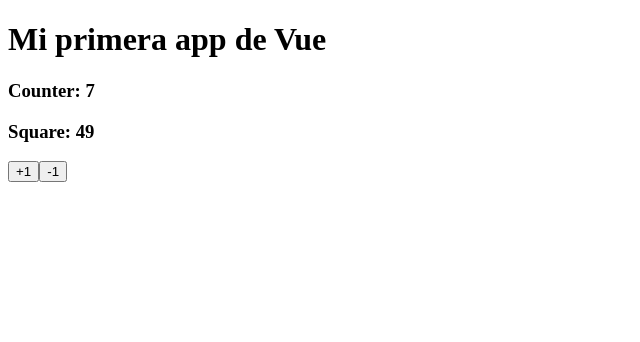
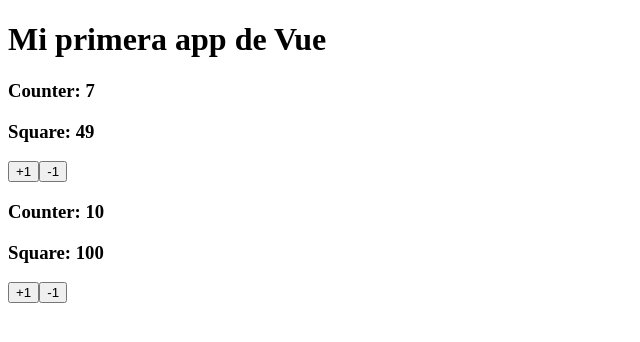
Before and after one commit to vic-dt/indecision-app, a Vue app: page / in a window 1280 px wide. Shown: the top 342 px of the page, without its empty margins (0-640 px from the left). Built offline with nearby package versions, Linux system fonts and the light colour scheme; the HTML template or start-up script is replaced by a standard one.

Commit message:
diferentes modos para crear componentes

```diff
--- a/src/App.vue
+++ b/src/App.vue
@@ -2,12 +2,13 @@
 <template>
     <h1>Mi primera app de Vue</h1>
 <MeusNumerator  :valorem="7" />
-
+  <MeusNumeratorScript :valorem="10"/>
 </template>
 
 <script lang="ts" setup>
 import MeusNumerator from './components/MeusNumerator.vue';
 
+import MeusNumeratorScript from './components/MeusNumeratorScript.vue';
 
 
 </script>
--- /dev/null
+++ b/src/components/MeusNumeratorScript.vue
@@ -0,0 +1,32 @@
+<template>
+  <h3>Counter: {{ numerus }}</h3>
+  <h3>Square: {{ quadrataNumerus }}</h3>
+
+  <div>
+    <button @click="numerus++">+1</button>
+    <button @click="numerus--">-1</button>
+  </div>
+</template>
+
+<script lang="ts">
+import { computed, ref, defineComponent } from 'vue';
+
+export default defineComponent({
+  props: {
+    valorem: { type: Number, required: true },
+  },
+
+  setup(props) {
+    const numerus = ref(props.valorem);
+
+    const quadrataNumerus = computed(() => numerus.value * numerus.value);
+
+    return {
+      numerus,
+      quadrataNumerus,
+    };
+  },
+});
+
+
+</script>
```
